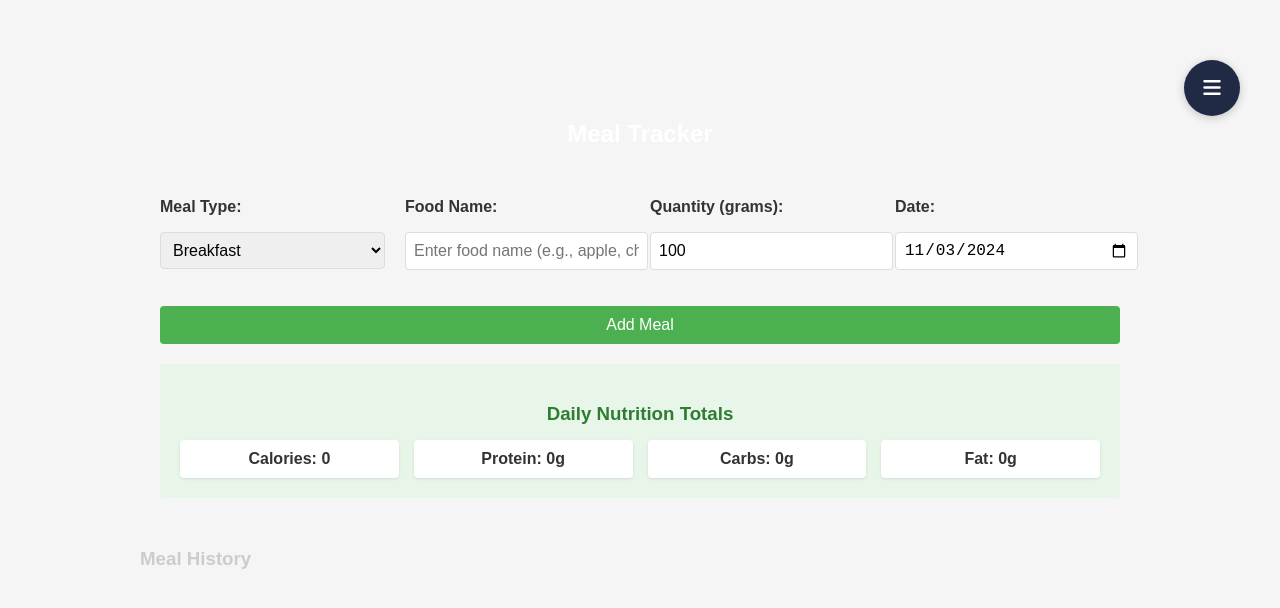
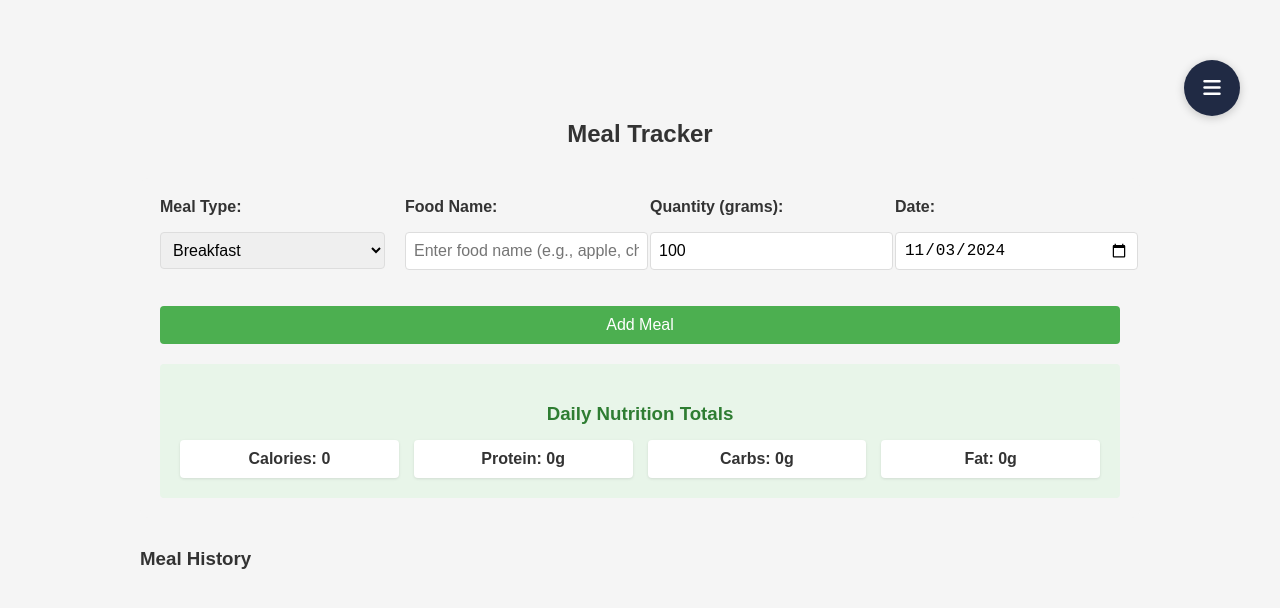
Before and after one commit to ashercw/SC2006-UI-done-, a React (Create React App) app: page /meal-tracker in a window 1280 px wide. Shown: the top 608 px of the page. Built offline with nearby package versions, Linux system fonts and the light colour scheme.

Commit message:
changed header colours in different pages to match the background better

```diff
--- a/src/Components/MealTracker/MealTracker.css
+++ b/src/Components/MealTracker/MealTracker.css
@@ -7,7 +7,7 @@
 
 .meal-tracker h2 {
     text-align: center;
-    color: #fff;
+    color: #333;
     margin-bottom: 30px;
 }
 
@@ -104,7 +104,7 @@
 
 .meal-history {
     margin-top: 30px;
-    color: #cccccc;
+    color: #333;
 }
 
 .date-group {
--- a/src/Components/Progress/Progress.css
+++ b/src/Components/Progress/Progress.css
@@ -6,7 +6,7 @@
 
 .progress-container h1 {
   text-align: center;
-  color: #fff;
+  color: #333;
   margin-bottom: 30px;
 }
 
--- a/src/Components/WorkoutManager/WorkoutManager.css
+++ b/src/Components/WorkoutManager/WorkoutManager.css
@@ -6,7 +6,7 @@
 
 .workout-manager h1 {
   text-align: center;
-  color: #fff;
+  color: #333;
   margin-bottom: 2rem;
 }
 
```
